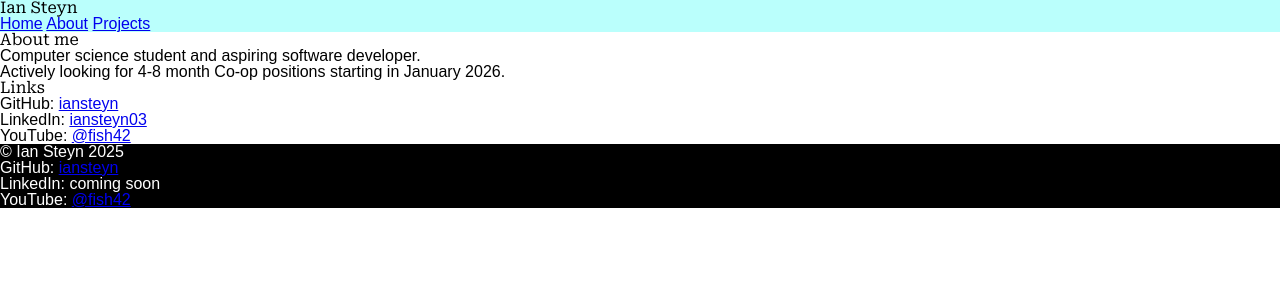
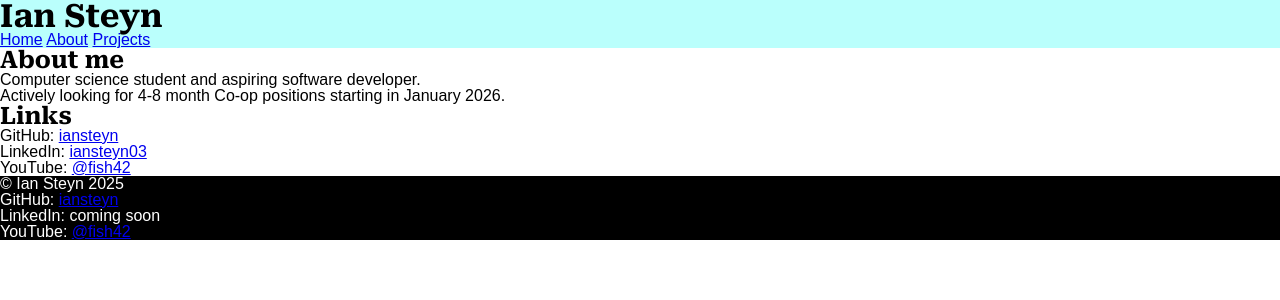
Before and after one commit to iansteyn/iansteyn.github.io, a Jekyll site: the page built from index.md, in a window 1280 px wide. Shown: the top 300 px of the page. Built offline with Jekyll 4.4.1, drawn with Linux system fonts in a browser that asks for light colours; some web fonts are replaced.

Commit message:
Add font sizes to style.css

```diff
--- a/css/style.css
+++ b/css/style.css
@@ -1,5 +1,21 @@
-/* Just some super simple CSS stuff to help me differentiate sections of my website */
+/* FONTS */
+body {
+    font-family: "Radio Canada Big", sans-serif;
+}
 
+h1, h2, h3, h4 {
+    font-family: "Roboto Serif", Georgia, serif;
+    font-weight: bold;
+}
+
+h1 { font-size: 2em }
+h2 { font-size: 1.5em }
+h3 { font-size: 1.17em }
+h4 { font-size: 1em }
+h5 { font-size: 0.83em }
+h6 { font-size: 0.67em }
+
+/* LARGE SECTIONS */
 header {
     background-color: rgb(186, 255, 252);
 }
@@ -9,10 +25,8 @@
     background-color: rgb(0, 0, 0);
 }
 
-body {
-    font-family: "Radio Canada Big", sans-serif;
+/* LISTS */
+ol, ul {
+    list-style-type: disc;
+    list-style-position: outside;
 }
-
-h1, h2, h3, h4 {
-    font-family: "Roboto Serif", Georgia, serif;
-}
```
